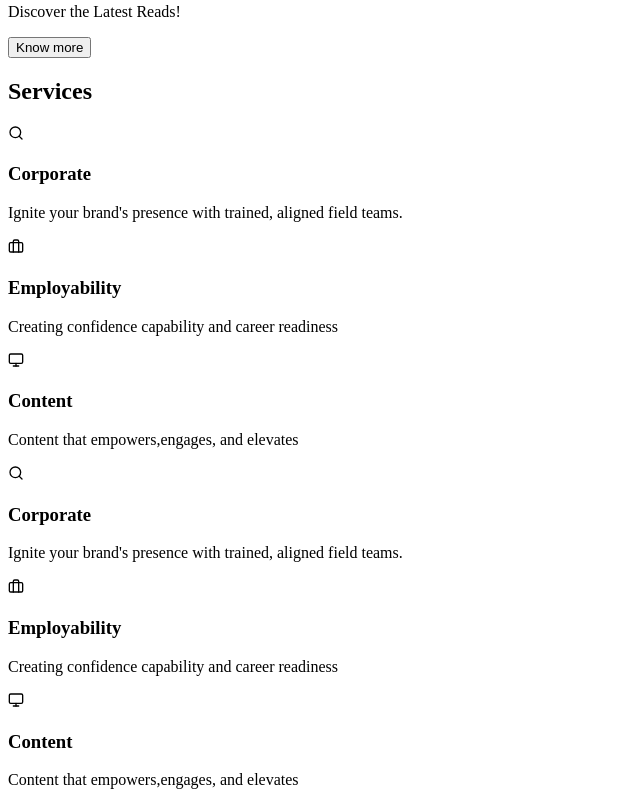
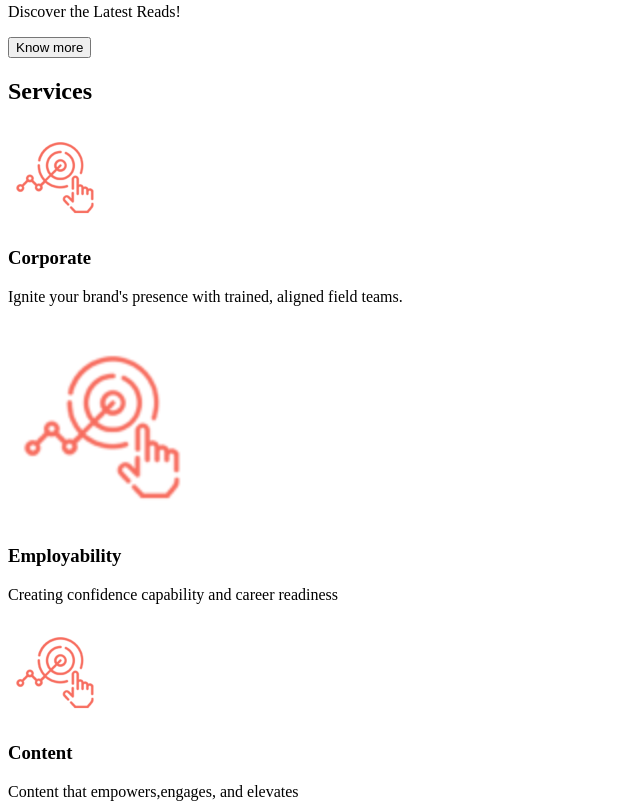
Before and after one commit to noorshanu/Ruralshores, a Next.js app: page / in a window 1280 px wide. Shown: the part 920-1723 px from the top of the page, without its empty margins (0-640 px from the left). Built offline with nearby package versions, Linux system fonts and the light colour scheme.

Commit message:
Update Services.tsx

```diff
--- a/src/components/home/Services.tsx
+++ b/src/components/home/Services.tsx
@@ -1,9 +1,9 @@
 import React from 'react'
 import { FiSearch, FiBriefcase, FiMonitor } from 'react-icons/fi'
-
+import Image from 'next/image'
 const Services = () => {
   return (
-    <section className="py-16 bg-gray-50 relative">
+    <section className="py-16 relative">
       <div className="container mx-auto px-4">
         {/* Section Heading */}
         <div className="text-center mb-16">
@@ -16,20 +16,20 @@ const Services = () => {
           {/* Desktop Layout - Hidden on Mobile */}
           <div className="hidden lg:flex justify-center items-center relative">
             {/* Corporate Service - Left */}
-            <div className="bg-[#F5F2F3] border-4 border-white hover:border-[#F56D5F] rounded-[91px] p-8 text-center  flex flex-col justify-center relative z-10 shadow-lg">
-              <div className="bg-white rounded-full w-20 h-20 flex items-center justify-center mx-auto mb-6 shadow-md">
-                <FiSearch className="text-red-400 text-2xl" />
+            <div className="bg-[#F5F2F3] border-4 border-white hover:border-[#F56D5F] rounded-[91px] px-8 py-12 text-center  flex flex-col justify-center relative z-10 shadow-lg">
+              <div className="bg-white rounded-full w-28 h-28 flex items-center justify-center mx-auto mb-6 shadow-md">
+                <Image src="/icon1.png" alt="Corporate" width={100} height={100} />
               </div>
               <h3 className="text-2xl font-bold text-black mb-4 font-alkes">Corporate</h3>
               <p className="text-gray-600 leading-relaxed text-base px-2">
-                Ignite your brand's presence with trained, aligned field teams.
+                Ignite your brand&apos;s presence with trained, aligned field teams.
               </p>
             </div>
 
             {/* Employability Service - Center (Overlapping) */}
-            <div className="bg-gray-200 rounded-[91px] p-10 text-center w-80 h-96 flex flex-col justify-center relative z-20 -ml-8 -mr-8 shadow-xl">
-              <div className="bg-white rounded-full w-20 h-20 flex items-center justify-center mx-auto mb-6 shadow-md">
-                <FiBriefcase className="text-red-400 text-2xl" />
+            <div className="bg-[#F5F2F3] border-4 border-white hover:border-[#F56D5F] rounded-[91px] px-8 py-12 text-center   flex flex-col justify-center relative z-20 -ml-8 -mr-8 shadow-xl">
+              <div className="bg-white rounded-full w-28 h-28 flex items-center justify-center mx-auto mb-6 shadow-md">
+                <Image src="/icon1.png" alt="Employability" width={200} height={200} />
               </div>
               <h3 className="text-2xl font-bold text-black mb-4 font-alkes">Employability</h3>
               <p className="text-gray-600 leading-relaxed text-base px-2">
@@ -38,9 +38,9 @@ const Services = () => {
             </div>
 
             {/* Content Service - Right */}
-            <div className="bg-gray-200 rounded-[91px] p-10 text-center w-80 h-96 flex flex-col justify-center relative z-10 shadow-lg">
-              <div className="bg-white rounded-full w-20 h-20 flex items-center justify-center mx-auto mb-6 shadow-md">
-                <FiMonitor className="text-red-400 text-2xl" />
+            <div className="bg-[#F5F2F3] border-4 border-white hover:border-[#F56D5F] rounded-[91px] px-8 py-12 text-center flex flex-col justify-center relative z-30 shadow-lg">
+              <div className="bg-white rounded-full w-28 h-28 flex items-center justify-center mx-auto mb-6 shadow-md">
+                <Image src="/icon1.png" alt="Content" width={100} height={100} />
               </div>
               <h3 className="text-2xl font-bold text-black mb-4 font-alkes">Content</h3>
               <p className="text-gray-600 leading-relaxed text-base px-2">
@@ -49,41 +49,7 @@ const Services = () => {
             </div>
           </div>
 
-          {/* Mobile Layout - Visible on Mobile Only */}
-          <div className="lg:hidden space-y-8">
-            {/* Corporate Service */}
-            <div className="bg-gray-200 rounded-[91px] p-8 text-center">
-              <div className="bg-white rounded-full w-20 h-20 flex items-center justify-center mx-auto mb-6 shadow-lg">
-                <FiSearch className="text-red-400 text-2xl" />
-              </div>
-              <h3 className="text-xl font-bold text-black mb-4 font-alkes">Corporate</h3>
-              <p className="text-gray-700 leading-relaxed">
-                Ignite your brand's presence with trained, aligned field teams.
-              </p>
-            </div>
 
-            {/* Employability Service */}
-            <div className="bg-gray-200 rounded-[91px] p-8 text-center">
-              <div className="bg-white rounded-full w-20 h-20 flex items-center justify-center mx-auto mb-6 shadow-lg">
-                <FiBriefcase className="text-red-400 text-2xl" />
-              </div>
-              <h3 className="text-xl font-bold text-black mb-4 font-alkes">Employability</h3>
-              <p className="text-gray-700 leading-relaxed">
-                Creating confidence capability and career readiness
-              </p>
-            </div>
-
-            {/* Content Service */}
-            <div className="bg-gray-200 rounded-[91px] p-8 text-center">
-              <div className="bg-white rounded-full w-20 h-20 flex items-center justify-center mx-auto mb-6 shadow-lg">
-                <FiMonitor className="text-red-400 text-2xl" />
-              </div>
-              <h3 className="text-xl font-bold text-black mb-4 font-alkes">Content</h3>
-              <p className="text-gray-700 leading-relaxed">
-                Content that empowers,engages, and elevates
-              </p>
-            </div>
-          </div>
         </div>
       </div>
     </section>
```
